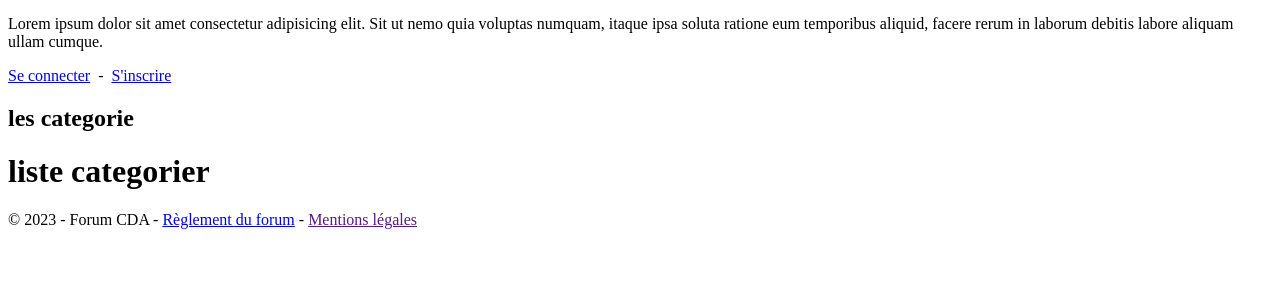
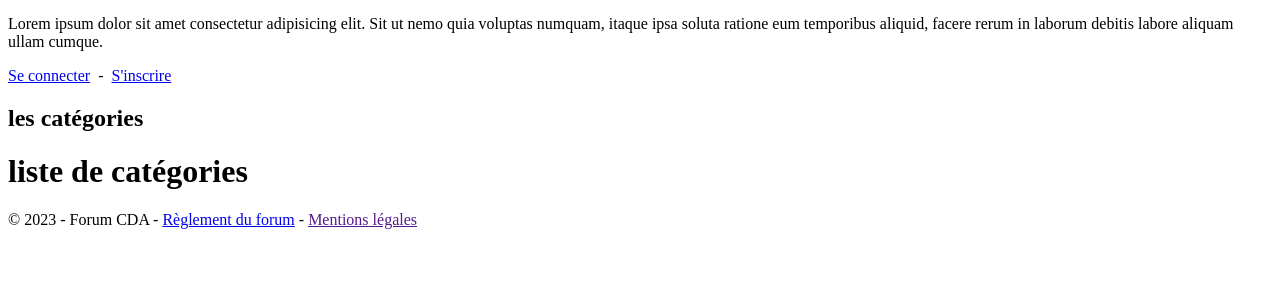
Before and after one commit to RichardLinder/forumPlateau, a PHP site: page / in a window 1280 px wide. Shown: the part 120-420 px from the top of the page. Run offline with PHP 8.4, Linux system fonts and the light colour scheme; data that the repository does not hold is empty; some libraries are stand-ins or nearby versions.

Commit message:
fin de journé

```diff
--- a/controller/ForumController.php
+++ b/controller/ForumController.php
@@ -58,6 +58,7 @@ use Model\Managers\TopicManager;
                     "view" => VIEW_DIR."forum/detailTopic.php",
                     "data" =>
                     [
+
                         "topic" => $topicManager->findOneById($id),
                         "posts" => $postManager->findListByIdDep($id, "topic")
 
@@ -102,7 +103,6 @@ use Model\Managers\TopicManager;
 
         function delletCategory($id)
         {
-            die(var_dump($_POST));
             $CategoryManager = new CategoryManager();
 
           $CategoryManager->delete($id);
--- a/model/entities/Post.php
+++ b/model/entities/Post.php
@@ -8,12 +8,14 @@
     {
         private int $id;
         private $datePost;
-        private  $text;
+        private string $text;
         private User $user;
         private Topic $topic ;
 
 
-
+        public function __construct($data){
+                $this->hydrate($data);
+            }
 
 
 
--- a/view/home.php
+++ b/view/home.php
@@ -19,14 +19,14 @@ $rows=  $result["data"]['rows'];
 
 
 <h2>
-    les categorie
+    les catégories
 </h2>
 
 
 
 
 
-<h1>liste categorier</h1>
+<h1>liste de  catégories </h1>
 
 <?php
 
```
Also changed, not shown: view/forum/detailTopic.php (+8 -5 lines).
